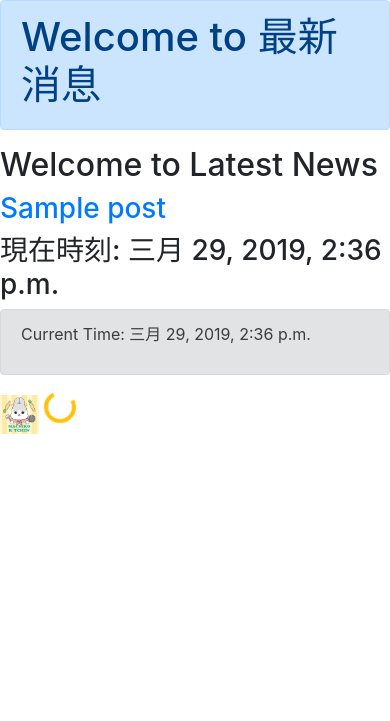
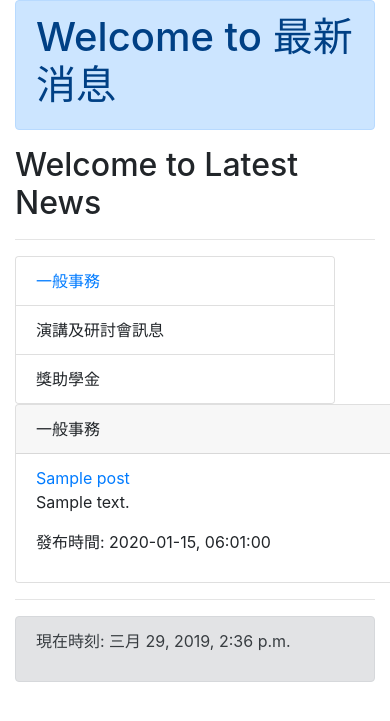
Before and after one commit to bessyhuang/django.demo_news, a Django app: page /news_01/ in a window 390 px wide; the page is wider, and only the part inside the window is pictured. Shown: the top 721 px of that part. Run offline with Django 3.2, Linux system fonts and the light colour scheme; tables that the repository leaves empty hold one stand-in row (values such as "Sample post"); some libraries are stand-ins or nearby versions.

Commit message:
更改排版 & index.html顯示摘要與自訂日期格式

```diff
--- a/proj_news_blog/templates/base.html
+++ b/proj_news_blog/templates/base.html
@@ -12,20 +12,24 @@
 	<script src="https://cdnjs.cloudflare.com/ajax/libs/popper.js/1.14.7/umd/popper.min.js"></script>
 </head>
 <body>
-	<div class="alert alert-primary">
-		{% include 'header.html' %}
-	</div>
-
-	{% block headmessage %} {% endblock %}
-	{% block content %} {% endblock %}
-
-	<div class="alert alert-secondary">
-		{% include 'footer.html' %}
-	</div>
-
-	<img src="{% static "images/rabbit.png" %}" alt="" width="10%">
-	<div class="spinner-border text-warning" role="status">
-	  <span class="sr-only">Loading...</span>
-	</div>
+	<div class="container-fluid">
+      <div class="alert alert-primary">{% include 'header.html' %}</div>
+      {% block headmessage %} {% endblock %}
+      <hr>
+      <div class="row">
+        <div class="col-4 col-md-4">
+          <div class="card" style="width: 20rem;">
+            <ul class="list-group list-group-flush">
+              <li class="list-group-item"><a href="/news_01">一般事務</a></li>
+              <li class="list-group-item">演講及研討會訊息</li>
+              <li class="list-group-item">獎助學金</li>
+            </ul>
+          </div>
+        </div>
+        <div class="col-12 col-md-8">{% block content %} {% endblock %}</div>
+      </div>
+      <hr>
+      <div class="alert alert-secondary">{% include 'footer.html' %}</div>
+    </div>
 </body>
 </html>
--- a/proj_news_blog/templates/footer.html
+++ b/proj_news_blog/templates/footer.html
@@ -1,6 +1,6 @@
 {% block footer %}
 	{% if now %}
-	<p>Current Time: {{ now }}</p>
+	<p>現在時刻: {{ now }}</p>
 	{% else %}
 	<p>if no Time, show this message.</p>
 	{% endif %}
--- a/proj_news_blog/templates/index.html
+++ b/proj_news_blog/templates/index.html
@@ -6,9 +6,17 @@
 {% endblock %}
 
 {% block content %}
+<div class="card" style="width: 60rem;">
+	<div class="card-header">一般事務</div>
+
+	<ul class="list-group list-group-flush">
 	{% for post in posts %}
-		<h3><a href="/post/{{ post.slug }}">{{ post.title }}</a></h3>
+	<li class="list-group-item">
+		<a href="/post/{{ post.slug }}">{{ post.title }}</a>
+		<p>{{ post.body | truncatechars:60 }}</p>
+		<p>發布時間: {{ post.pub_date | date:"Y-m-d, h:m:s" }}</p>
+	</li>
 	{% endfor %}
-
-	<h3>現在時刻: {{ now }}</h3>
+	</ul>
+</div>
 {% endblock %}
```
Also changed, not shown: proj_news_blog/templates/post.html (+13 -5 lines), README.md.
